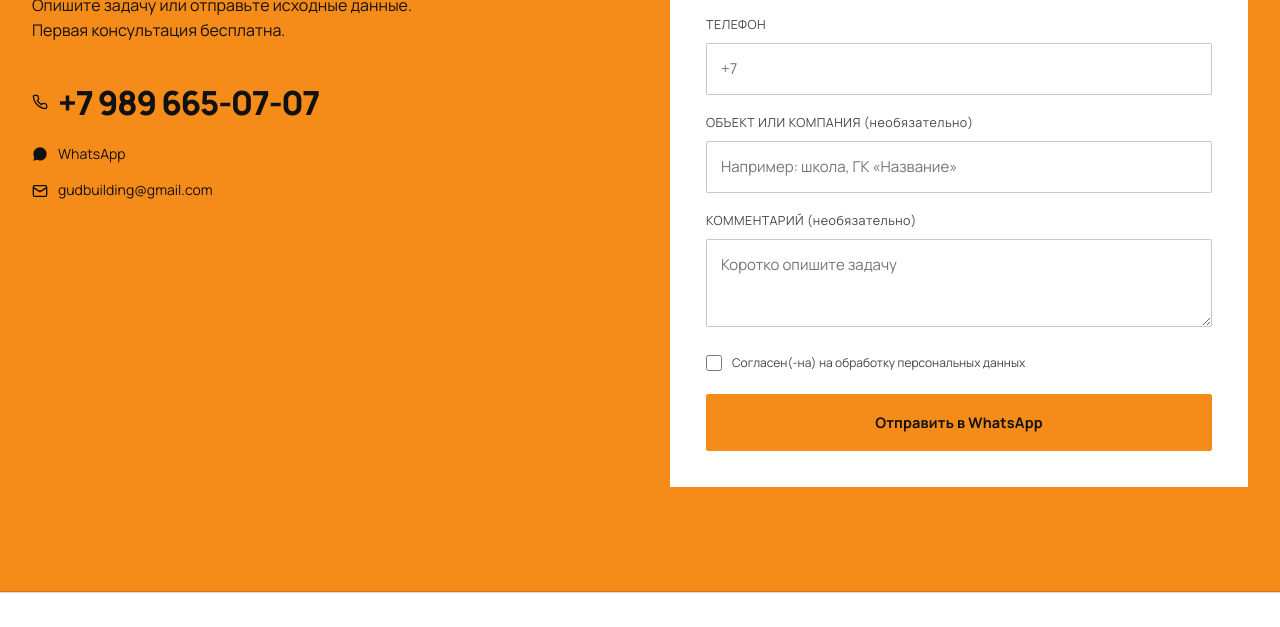
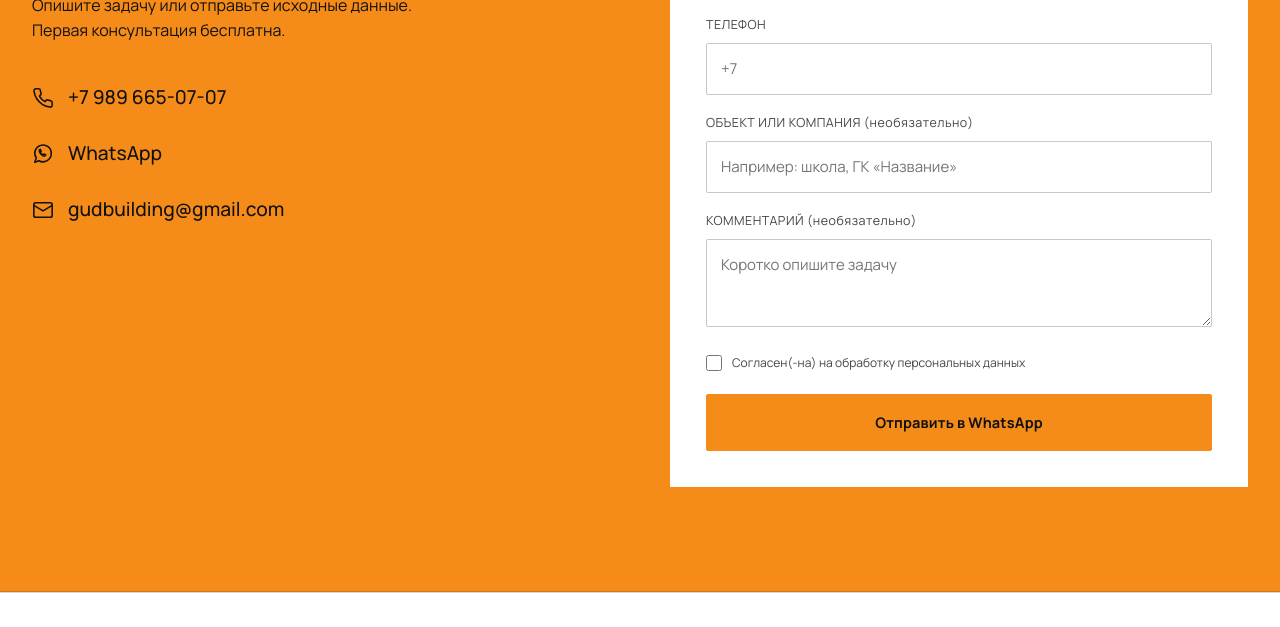
Before and after one commit to jonessssenator-art/gudova-group-site, a plain HTML site: page index.html in a window 1280 px wide. Shown: the part 8555-9182 px from the top of the page. Drawn offline with Linux system fonts and the light colour scheme.

Commit message:
Align contact typography and outline icons consistently

```diff
--- a/assets/css/main.css
+++ b/assets/css/main.css
@@ -663,7 +663,9 @@ section{border-bottom:1px solid var(--line);}
 .price-cards{border-top:4px solid var(--accent);}
 .final-cta{background:var(--accent);}
 .final-cta .eyebrow,.cta-copy p,.cta-fallback a,.cta-fallback a svg{color:var(--ink);}
-.cta-fallback a[href^="tel:"]{font-size:clamp(20px,2.6vw,34px);font-weight:800;letter-spacing:-.04em;}
+.cta-fallback{gap:12px;}
+.cta-fallback a{display:flex;align-items:center;gap:14px;min-height:44px;padding:8px 0;font-size:clamp(16px,1.5vw,20px);font-weight:500;line-height:1.4;letter-spacing:0;}
+.cta-fallback a svg{width:22px;height:22px;flex:0 0 22px;fill:none;stroke:currentColor;stroke-width:1.7;stroke-linecap:round;stroke-linejoin:round;}
 .form-card{border:0;border-radius:0;}
 .site-footer{background:#fff;color:var(--ink);border-top:1px solid var(--line);}
 .footer-brand .logo-mark,.footer-brand .logo-mark .g2,.footer-brand p,.footer-col h6,.footer-col a,.footer-col span,.footer-bottom,.footer-bottom a{color:var(--ink-2);}
--- a/index.html
+++ b/index.html
@@ -23,7 +23,7 @@
 <link rel="preconnect" href="https://fonts.googleapis.com">
 <link rel="preconnect" href="https://fonts.gstatic.com" crossorigin>
 <link href="https://fonts.googleapis.com/css2?family=Manrope:wght@300;400;500;600;700;800&display=swap" rel="stylesheet">
-<link rel="stylesheet" href="assets/css/main.css?v=39">
+<link rel="stylesheet" href="assets/css/main.css?v=40">
 
 <script type="application/ld+json">
 {
@@ -576,7 +576,7 @@
       <p>Опишите задачу или отправьте исходные данные. Первая консультация бесплатна.</p>
       <div class="cta-fallback">
         <a href="tel:+79896650707" data-analytics="phone_click"><svg width="16" height="16" viewBox="0 0 24 24" fill="none" stroke="currentColor" stroke-width="2"><path d="M22 16.92v3a2 2 0 01-2.18 2 19.79 19.79 0 01-8.63-3.07 19.5 19.5 0 01-6-6 19.79 19.79 0 01-3.07-8.67A2 2 0 014.11 2h3a2 2 0 012 1.72c.127.96.362 1.903.7 2.81a2 2 0 01-.45 2.11L8.09 9.91a16 16 0 006 6l1.27-1.27a2 2 0 012.11-.45c.907.338 1.85.573 2.81.7A2 2 0 0122 16.92z"/></svg> +7 989 665-07-07</a>
-        <a href="https://wa.me/79896650707" target="_blank" rel="noopener" data-analytics="whatsapp_click"><svg width="16" height="16" viewBox="0 0 24 24" fill="currentColor"><path d="M12.04 2C6.58 2 2.13 6.45 2.13 11.91c0 1.79.47 3.47 1.29 4.93L2 22l5.28-1.38a9.9 9.9 0 004.76 1.21h.01c5.46 0 9.9-4.45 9.9-9.91C21.96 6.45 17.5 2 12.04 2z"/></svg> WhatsApp</a>
+        <a href="https://wa.me/79896650707" target="_blank" rel="noopener" data-analytics="whatsapp_click"><svg width="16" height="16" viewBox="0 0 24 24" fill="currentColor"><path d="M21 11.5a9 9 0 0 1-13.4 7.85L3 21l1.65-4.6A9 9 0 1 1 21 11.5Z"/><path d="M8 7.5c-.7 2.8 2.7 6.2 5.5 7l1.5-1.5-2-1-1 1c-1.2-.6-2.4-1.8-3-3l1-1-1-2Z"/></svg> WhatsApp</a>
         <a href="mailto:gudbuilding@gmail.com" data-analytics="email_click"><svg width="16" height="16" viewBox="0 0 24 24" fill="none" stroke="currentColor" stroke-width="2"><rect x="2" y="4" width="20" height="16" rx="2"/><path d="M2 7l10 6 10-6"/></svg> gudbuilding@gmail.com</a>
       </div>
     </div>
```
